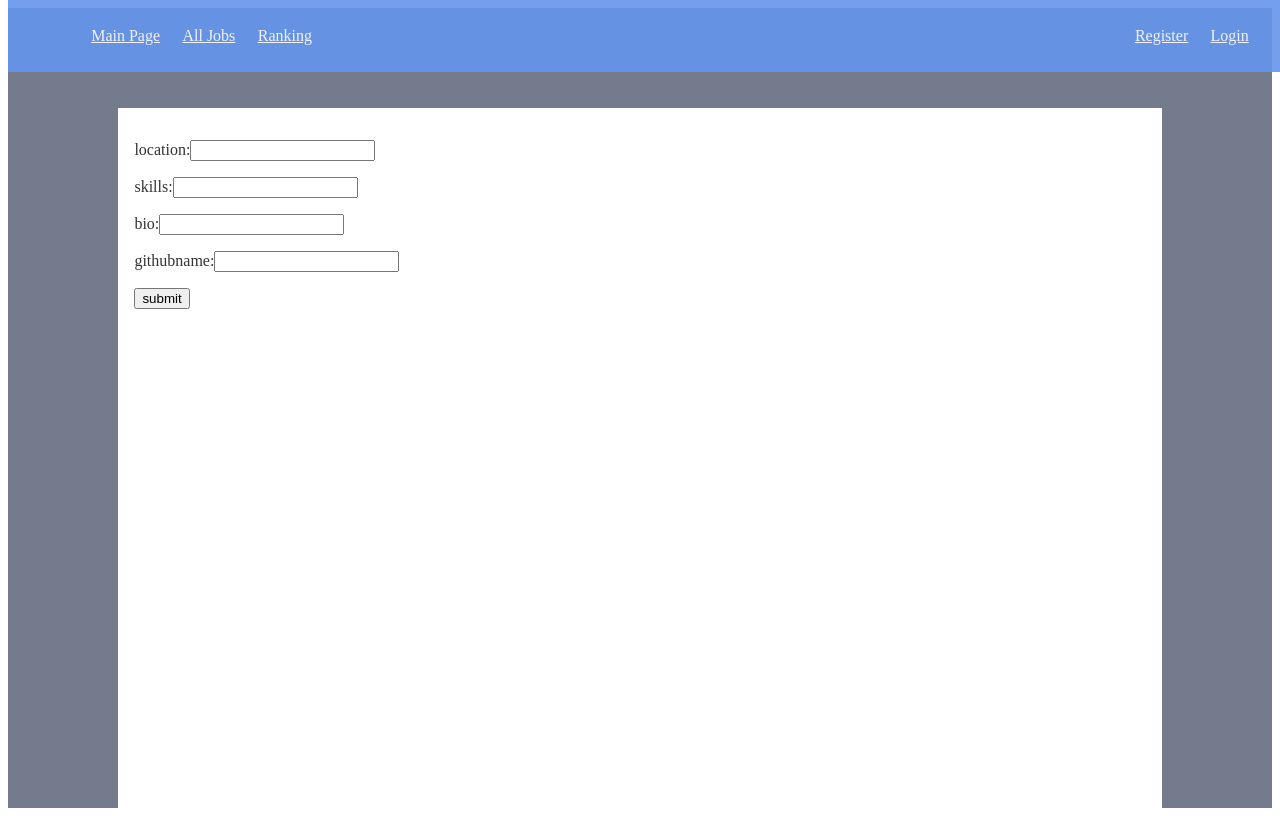
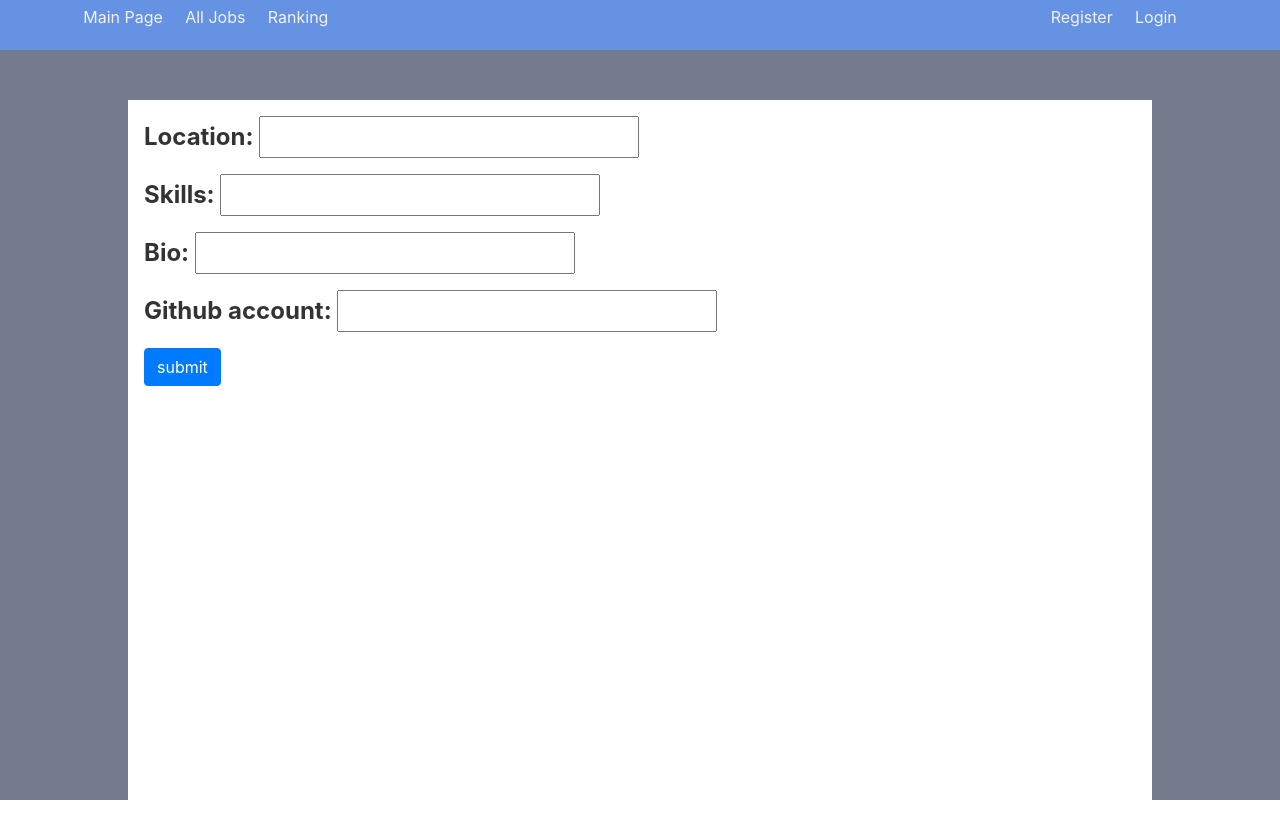
Before and after one commit to haoyuy19/haoyu-yang-zhe-li-ge-dun-final-project-frontend, a Next.js app: page /UserProfile in a window 1280 px wide. Built offline with nearby package versions, Linux system fonts and the light colour scheme.

Commit message:
style
style

```diff
--- a/pages/UserProfile.tsx
+++ b/pages/UserProfile.tsx
@@ -3,6 +3,7 @@ import Navbar from "../components/Navbar";
 import styles from "../components/profile.module.css";
 import Router from "next/router";
 import { url } from "./../components/config";
+import "bootstrap/dist/css/bootstrap.min.css";
 
 const UserProfile = () => {
   const [info, setinfo] = useState<any>({
@@ -81,8 +82,8 @@ const UserProfile = () => {
       <Navbar></Navbar>
       <div className={styles.bg}>
         <div className={styles["bg-card"]}>
-          <p>
-            location:
+          <p style = {{fontWeight:'bold',fontSize: 'x-large' }}>
+            Location:{' '}
             <input
               type="text"
               value={info.location}
@@ -91,8 +92,8 @@ const UserProfile = () => {
               }
             />
           </p>
-          <p>
-            skills:
+          <p style = {{fontWeight:'bold',fontSize: 'x-large' }}>
+            Skills: {' '}
             <input
               type="text"
               value={info.skills}
@@ -101,8 +102,8 @@ const UserProfile = () => {
               }
             />
           </p>
-          <p>
-            bio:
+          <p style = {{fontWeight:'bold',fontSize: 'x-large' }}>
+            Bio: {' '}
             <input
               type="text"
               value={info.bio}
@@ -111,8 +112,8 @@ const UserProfile = () => {
               }
             />
           </p>
-          <p>
-            githubname:
+          <p style = {{fontWeight:'bold',fontSize: 'x-large' }}>
+            Github account:{' '}
             <input
               type="text"
               value={info.githubusername}
@@ -122,7 +123,7 @@ const UserProfile = () => {
             />
           </p>
           <p>
-            <button onClick={submit}>submit</button>
+            <button onClick={submit} className="btn btn-primary">submit</button>
           </p>
         </div>
       </div>
```
Also changed, not shown: pages/UserProfileInfo.tsx (+7 -6 lines).
